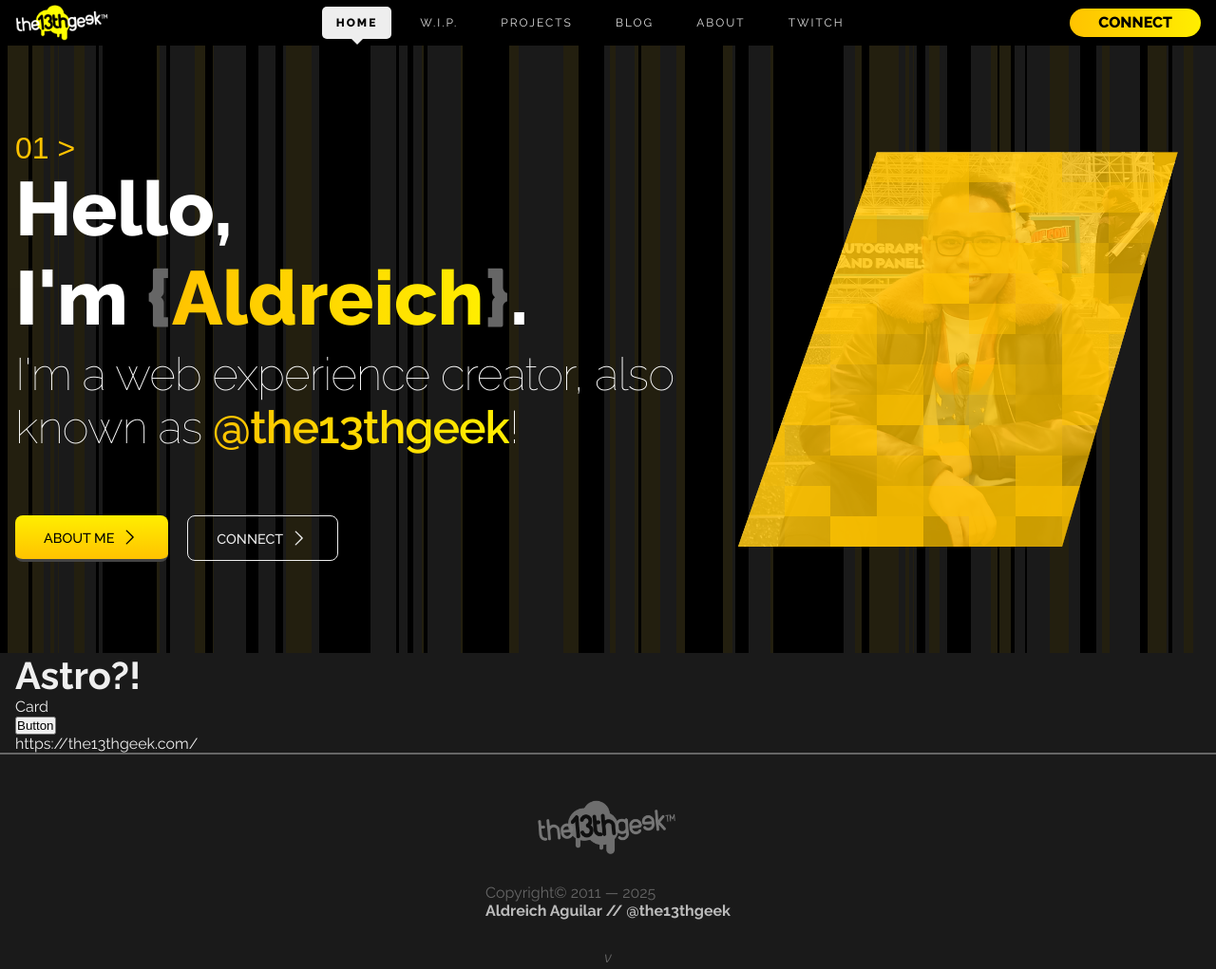
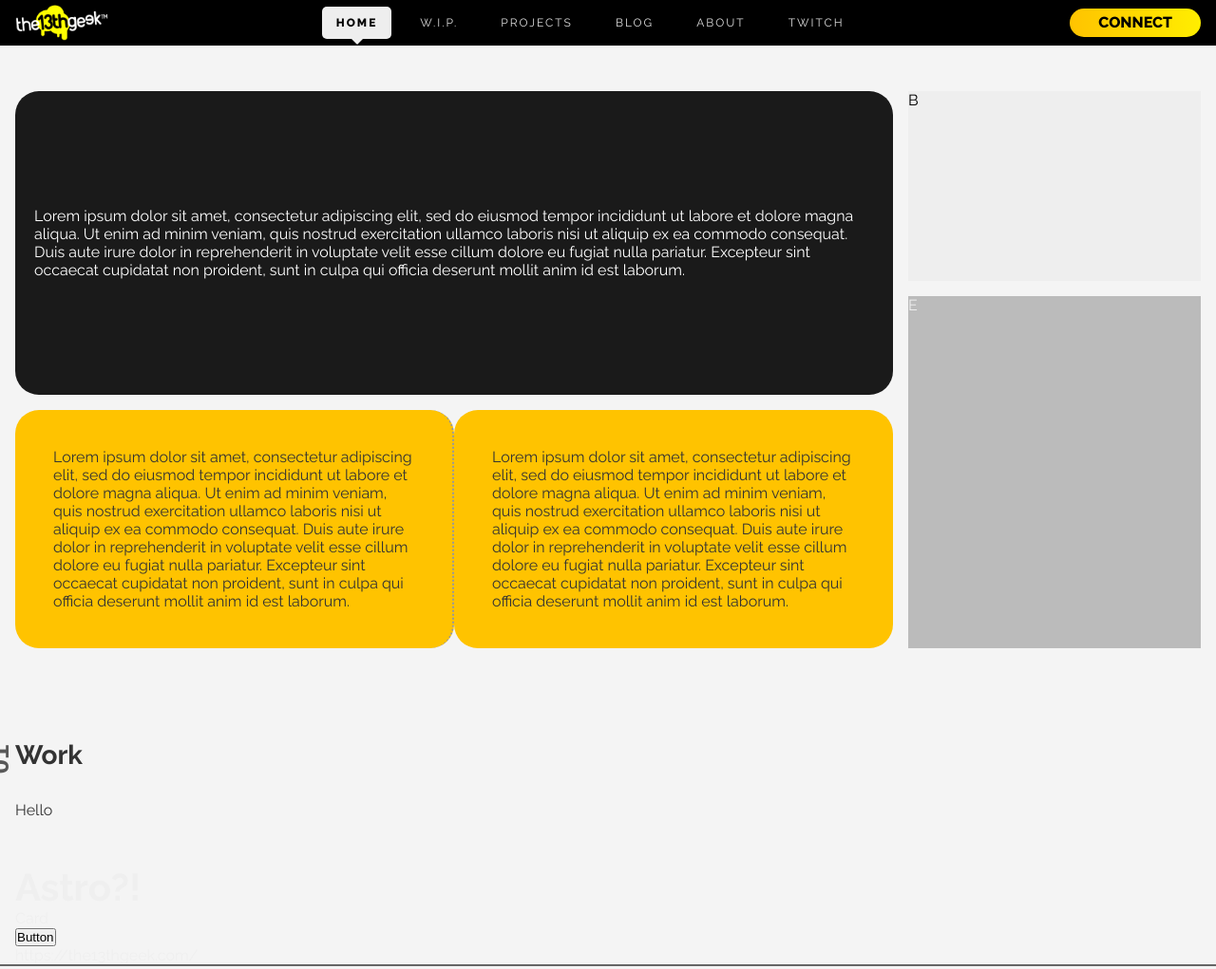
Before and after one commit to the13thgeek/the13thgeek-dot-com-astro, an Astro site: page / in a window 1280 px wide. Shown: the top 1021 px of the page at 95% size. Built offline with nearby package versions, Linux system fonts and the light colour scheme; Astro itself is replaced by a stand-in of ours; no server answers; a web font is replaced by a local one.

Commit message:
New homepage layout

```diff
--- /dev/null
+++ b/src/components/SectionContainer.astro
@@ -0,0 +1,37 @@
+---
+import './SectionContainer.scss';
+
+interface SectionContainerProps {
+    sectionNumber?: number;
+    sectionTitle?: string;
+    contentWidth?: boolean;
+    className?: string;
+}
+
+const {
+    sectionNumber = 1,
+    sectionTitle = "Section",
+    contentWidth = true,
+    className = ""
+}: SectionContainerProps = Astro.props;
+---
+
+<section class={className !== "" ? 'section-generic ' + className : 'section-generic'}>
+    <div class={ contentWidth === true ? 'struct' : 'struct-width' }>
+        <h2 style={ `--section-num: "${sectionNumber}"` }>{sectionTitle}</h2>
+        <slot />
+    </div>
+</section>
+
+<style lang="scss">
+    h2::before {
+        content: var(--section-num);
+        display: inline-block;
+        transform: rotate(-90deg);
+        margin-right: 0.5rem;
+        font-weight: bold;
+        opacity: 0.3;
+        position: absolute;
+        left: -1.5rem;
+    }
+</style>
--- /dev/null
+++ b/src/components/SectionContainer.scss
@@ -0,0 +1,20 @@
+section.section-generic {
+    color: #333;
+
+    h2 {
+        margin-bottom: 2rem;
+
+        &::before {
+            font-family: 'Doto', sans-serif;
+            font-weight: 800;
+            display: inline-block;
+            transform: rotate(-90deg);
+            margin-right: 0.5rem;
+            font-weight: bold;
+            opacity: 0.8;
+            position: absolute;
+            left: -2rem;
+            top: 5px;
+        }
+    }
+}
--- /dev/null
+++ b/src/components/SectionHero2.astro
@@ -0,0 +1,24 @@
+---
+import './SectionHero2.scss';
+
+---
+
+<section class="hero-grid">
+    <div class="struct">
+        <div class="hero-card">
+            <div class="main-card">
+                <p>Lorem ipsum dolor sit amet, consectetur adipiscing elit, sed do eiusmod tempor incididunt ut labore et dolore magna aliqua. Ut enim ad minim veniam, quis nostrud exercitation ullamco laboris nisi ut aliquip ex ea commodo consequat. Duis aute irure dolor in reprehenderit in voluptate velit esse cillum dolore eu fugiat nulla pariatur. Excepteur sint occaecat cupidatat non proident, sunt in culpa qui officia deserunt mollit anim id est laborum.</p>
+            </div>
+            <div class="definitions">
+                <div class="type-a">
+                    <p>Lorem ipsum dolor sit amet, consectetur adipiscing elit, sed do eiusmod tempor incididunt ut labore et dolore magna aliqua. Ut enim ad minim veniam, quis nostrud exercitation ullamco laboris nisi ut aliquip ex ea commodo consequat. Duis aute irure dolor in reprehenderit in voluptate velit esse cillum dolore eu fugiat nulla pariatur. Excepteur sint occaecat cupidatat non proident, sunt in culpa qui officia deserunt mollit anim id est laborum.</p>
+                </div>
+                <div class="type-b">
+                    <p>Lorem ipsum dolor sit amet, consectetur adipiscing elit, sed do eiusmod tempor incididunt ut labore et dolore magna aliqua. Ut enim ad minim veniam, quis nostrud exercitation ullamco laboris nisi ut aliquip ex ea commodo consequat. Duis aute irure dolor in reprehenderit in voluptate velit esse cillum dolore eu fugiat nulla pariatur. Excepteur sint occaecat cupidatat non proident, sunt in culpa qui officia deserunt mollit anim id est laborum.</p>
+                </div>
+            </div>
+        </div>
+        <div class="hero-connect">B</div>
+        <div class="hero-visual">E</div>
+    </div>
+</section>
--- /dev/null
+++ b/src/components/SectionHero2.scss
@@ -0,0 +1,176 @@
+@use '../styles/variables'  as *;
+@use '../styles/mixins' as *;
+
+.hero-grid {
+    .struct {
+        display: grid;
+        grid-template-columns: 1fr;
+        grid-template-rows: auto auto auto;
+        gap: 1rem;
+
+        @include respond(md) {
+            grid-template-columns: 3fr 1fr;
+            grid-template-rows: 200px auto;
+        }
+    }
+    .hero-card {
+        grid-column: 1;
+        grid-row: 1;
+        display: flex;
+        flex-direction: column;
+        justify-content: stretch;
+        gap: 1rem;
+
+        @include respond(md) {
+            grid-row: 1 / span 2;
+        }
+
+        .main-card {
+            background-color: #1a1a1a;
+            color: #fff;
+            padding: 20px;
+            border-radius: $border-sm;
+            display: flex;
+            align-items: center;
+
+            @include respond(md) {
+                border-radius: $border-md;
+                min-height: 40vh;
+            }
+            @include respond(lg) {
+                border-radius: $border-lg;
+            }
+        }
+
+        .definitions {
+            display: grid;
+            grid-template-columns: 1fr;
+            gap: 0;
+
+            @include respond(lg) {
+                grid-template-columns: 1fr 1fr;
+            }
+        }
+
+        .type-a,
+        .type-b {
+            background-color: $swatch-2;
+            color: #333;
+            display: flex;
+            align-items: center;
+            padding: 20px;
+            border-radius: $border-sm;
+
+            @include respond(md) {
+                border-radius: $border-md;
+                padding: 30px;
+            }
+            @include respond(lg) {
+                border-radius: $border-lg;
+                padding: 40px;
+            }
+        }
+        .type-a {
+            border-bottom: #999 2px dotted;
+            @include respond(lg) {
+                border-bottom: none;
+                border-right: #999 2px dotted;
+            }
+        }
+
+        /*
+        .main-card {
+            grid-column: 1;
+            grid-row: 1;
+            background-color: #1a1a1a;
+            height: 100%;
+            display: grid;
+            grid-template-columns: 1fr;
+            align-items: center;
+            padding: 2rem;
+            border-radius: $border-sm;
+
+            @include respond(md) {
+                grid-column: 1 / span 2;
+                grid-template-columns: 1fr 1fr;
+                border-radius: $border-md;
+            }
+            @include respond(lg) {
+                border-radius: $border-lg;
+            }
+
+        }
+
+        .definitions-a {
+            grid-row: 2;
+            grid-column: 1;
+            display: flex;
+            align-items: center;
+            padding: 2rem;
+            color: #212121;
+            background-color: $swatch-2;
+
+            @include respond(md) {
+                border-bottom: #ccc 1px dotted;
+            }
+
+            @include respond(lg) {
+                grid-row: 2;
+                grid-column: 1;
+                border-bottom-left-radius: $border-lg;
+                border-right: #ccc 1px dotted;
+            }
+        }
+        .definitions-b {
+            grid-row: 3;
+            grid-column: 1;
+            display: flex;
+            align-items: center;
+            padding: 2rem;
+            color: #212121;
+            background-color: #ddd;
+            border-bottom-left-radius: $border-sm;
+            border-bottom-right-radius: $border-sm;
+
+            @include respond(md) {
+                border-bottom-left-radius: $border-md;
+                border-bottom-right-radius: $border-md;
+                border-top: #ccc 1px dotted;
+            }
+
+            @include respond(lg) {
+                grid-row: 2;
+                grid-column: 2;
+                border-bottom-left-radius: 0;
+                border-bottom-right-radius: $border-lg;
+                border-left: #ccc 1px dotted;
+            }
+        }
+
+        */
+    }
+
+    .hero-connect {
+        grid-row: 2;
+        grid-column: 1;
+        background-color: #eee;
+        color: #000;
+
+        @include respond(md) {
+            grid-row: 1;
+            grid-column: 2;
+        }
+    }
+
+    .hero-visual {
+        background-color: #bbb;
+        display: none;
+
+        @include respond(md) {
+            display: block;
+            grid-row: 2;
+            grid-column: 2;
+            min-height: 10vh;
+        }
+    }
+}
--- a/src/pages/index.astro
+++ b/src/pages/index.astro
@@ -3,6 +3,8 @@ import GlobalLayout from '../layouts/GlobalLayout.astro';
 import Card from '../components/Card';
 import SectionHomeAbout from '../components/SectionHomeAbout.astro';
 import SectionHero from '../components/SectionHero.astro';
+import SectionHero2 from '../components/SectionHero2.astro';
+import SectionContainer from '../components/SectionContainer.astro';
 ---
 
 <GlobalLayout
@@ -10,7 +12,12 @@ import SectionHero from '../components/SectionHero.astro';
 	path="/"
 	description="Welcome to the personal website of the13thgeek, a developer and tech enthusiast."
 	keywords="the13thgeek, astro, blog, developer, software engineer, tech">
-	<SectionHero />
+
+    <SectionHero2 />
+
+    <SectionContainer sectionTitle="Work" sectionNumber="01" className="test">
+        Hello
+    </SectionContainer>
 
 	<div class="struct">
 		<h1>Astro?!</h1>
--- a/src/styles/_variables.scss
+++ b/src/styles/_variables.scss
@@ -29,6 +29,11 @@ $spacing-md: 2rem;
 $spacing-lg: 3rem;
 $spacing-xl: 4rem;
 
-$default-bg-color: #333;
+$default-bg-color: #f4f4f4;
 $navbar-bg-color: #000;
 $footer-bg-color: #000;
+
+// border-radius
+$border-sm: 10px;
+$border-md: 15px;
+$border-lg: 25px;
--- a/src/styles/global.scss
+++ b/src/styles/global.scss
@@ -8,10 +8,9 @@
 
 body {
     height: 100vh;
-    background: $default-bg-color;
+    background-color: $default-bg-color;
     color: #efefef;
     font-family: $global-font-family, sans-serif;
-    background-color: $swatch-1;
     font-size: 16px;
 }
 
@@ -28,6 +27,7 @@ h1 {
 }
 
 h2 {
+    position: relative;
     font-size: $font-size-xl;
 
     @include respond(md) {
@@ -79,6 +79,10 @@ section, footer {
   }
 }
 
+.struct-fullwidth {
+  width: 100%;
+}
+
 .highlight {
     @include textgradient($deg: 90deg, $color1: $swatch-2, $color2: $swatch-3);
 }
```
